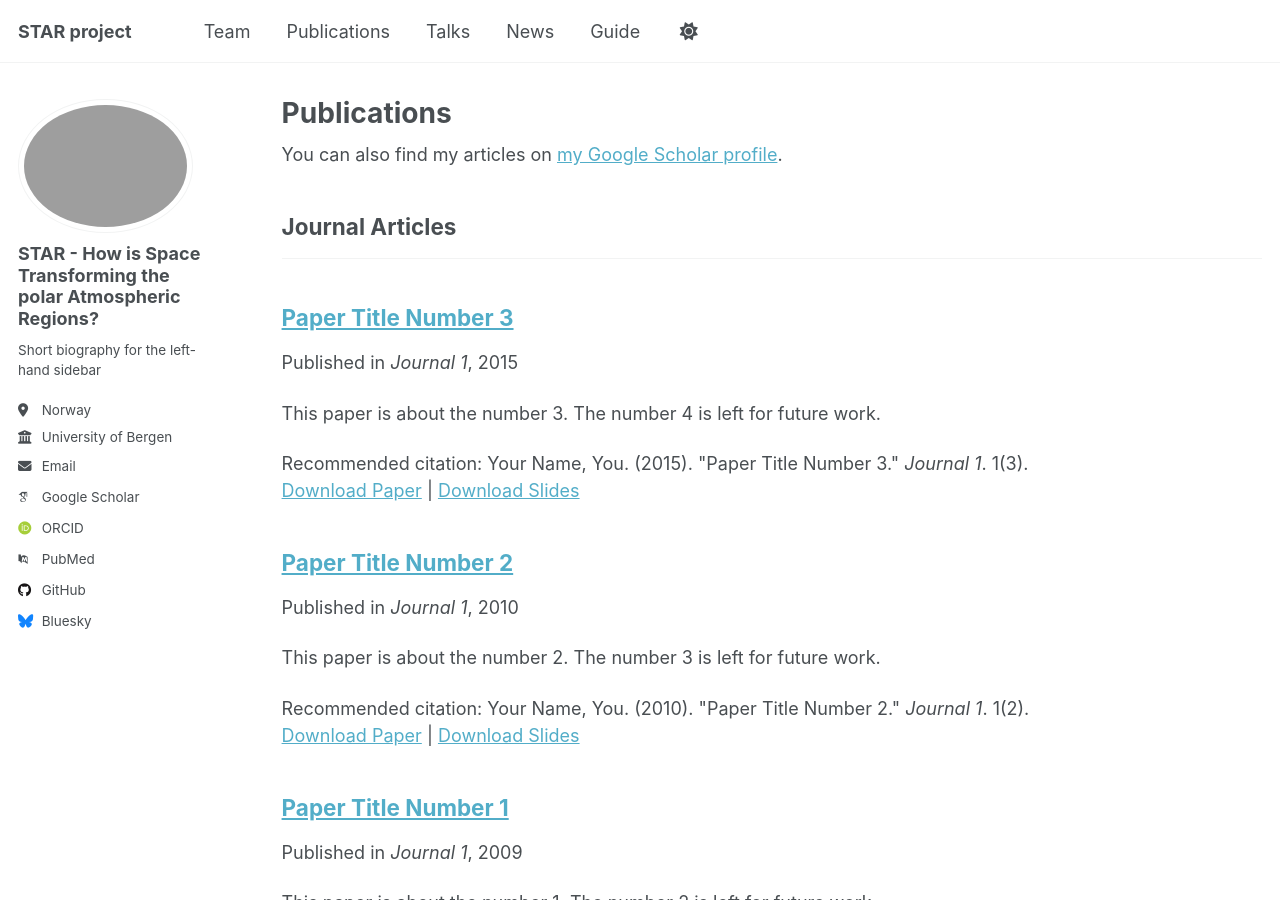
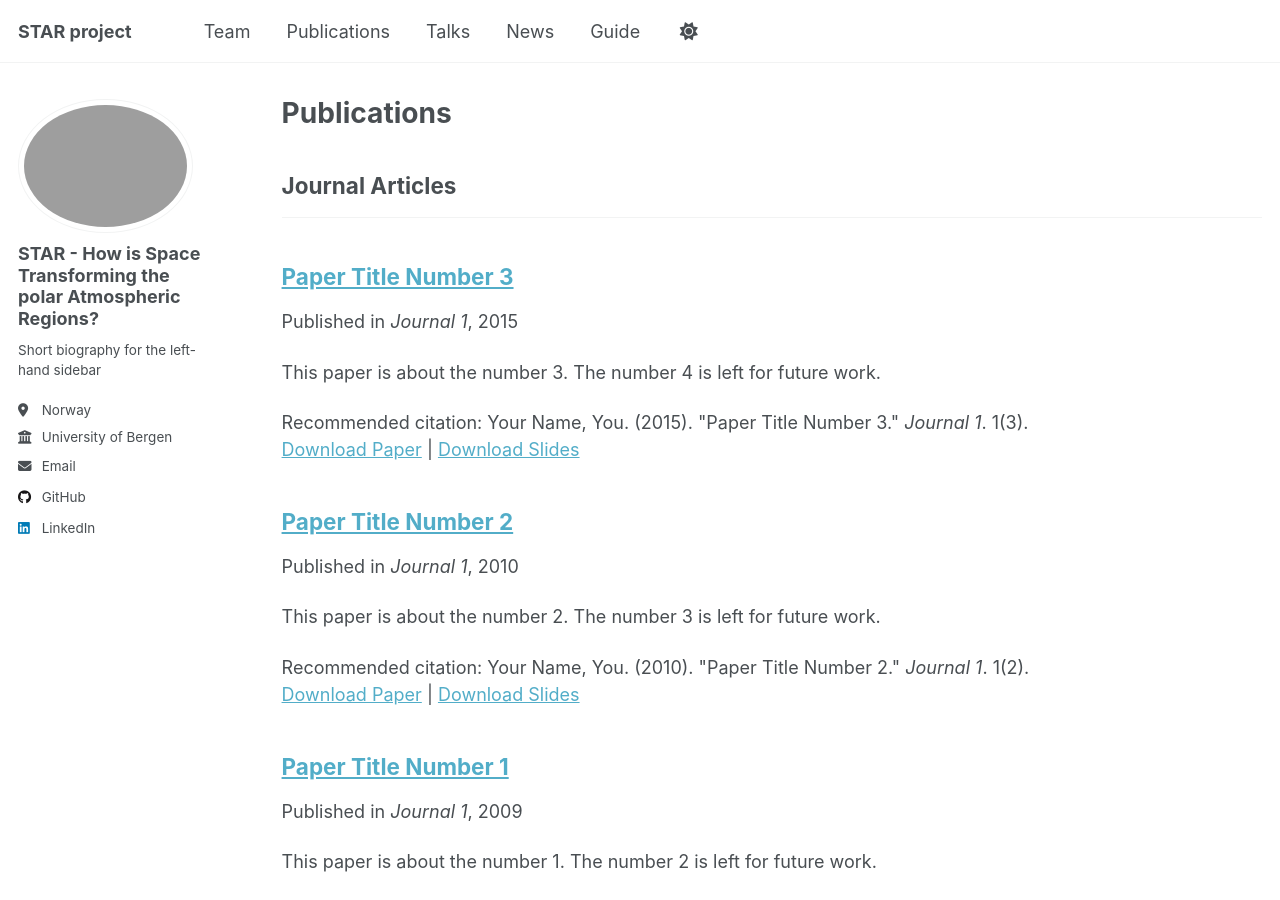
Before and after one commit to Margot-D/STAR, a Jekyll site: the page built from _pages/publications.html, in a window 1280 px wide and 900 px high. Built offline with Jekyll 4.4.1, drawn with Linux system fonts in a browser that asks for light colours; some web fonts are replaced; a script that is not in the unit is left out; part of the change alters nothing that is shown.

Commit message:
Update _config.yml

```diff
--- a/_config.yml
+++ b/_config.yml
@@ -13,9 +13,9 @@ title                    : "STAR project"
 title_separator          : "-"
 name                     : &name "Your Name"
 description              : &description "personal description"
-url                      : https://academicpages.github.io # the base hostname & protocol for your site e.g. "https://[your GitHub username].github.io" or if you already have some other page hosted on Github then use "https://[your GitHub username].github.io/[Your Repo Name]"
+url                      :
 baseurl                  : "" # the subpath of your site, e.g. "/blog"
-repository               : "academicpages/academicpages.github.io"
+repository               : "https://github.com/Margot-D/STAR"
 
 # Site Author - The following control what appear as part of the author content on the side bar.
 #               If a field is blank the icon and link will not appear, otherwise it will be shown.
@@ -34,11 +34,11 @@ author:
   # Academic websites
   academia         : # URL
   arxiv            : # URL - Update with the correct link to your profile
-  googlescholar    : "https://scholar.google.com/citations?user=PS_CX0AAAAAJ"
+  googlescholar    :
   impactstory      : # URL
-  orcid            : "http://orcid.org/yourorcidurl"
+  orcid            :
   semantic         : # URL
-  pubmed           : "https://www.ncbi.nlm.nih.gov/pubmed/?term=john+snow"
+  pubmed           :
   researchgate     : # URL
   scopus           : # URL
 
@@ -46,13 +46,13 @@ author:
   bitbucket        : # Username - Update with your username on the site
   codepen          : # Username
   dribbble         : # Username
-  github           : "academicpages"
+  github           : "https://github.com/Margot-D/STAR"
   kaggle           : # Username
   stackoverflow    : # User number or user number and name (i.e., use "1" or "1/jeff-atwood")
 
   # Social media
   artstation       : # Username
-  bluesky          : "bsky.app" # Replace this with you Bluesky username
+  bluesky          :
   facebook         : # Username
   flickr           : # Username
   foursquare       : # Username
@@ -61,7 +61,7 @@ author:
   keybase          : # Username
   instagram        : # Username
   lastfm           : # Username
-  linkedin         : # Username
+  linkedin         : "linkedin username"
   mastodon         : # URL
   medium           : # URL
   pinterest        : # Username
@@ -76,6 +76,7 @@ author:
   xing             : # Username
   youtube          : # Username
   zhihu            : # Username
+  Instagram        : "insta"
 
 # Publication Category - The following the list of publication categories and their headings
 publication_category:
```
